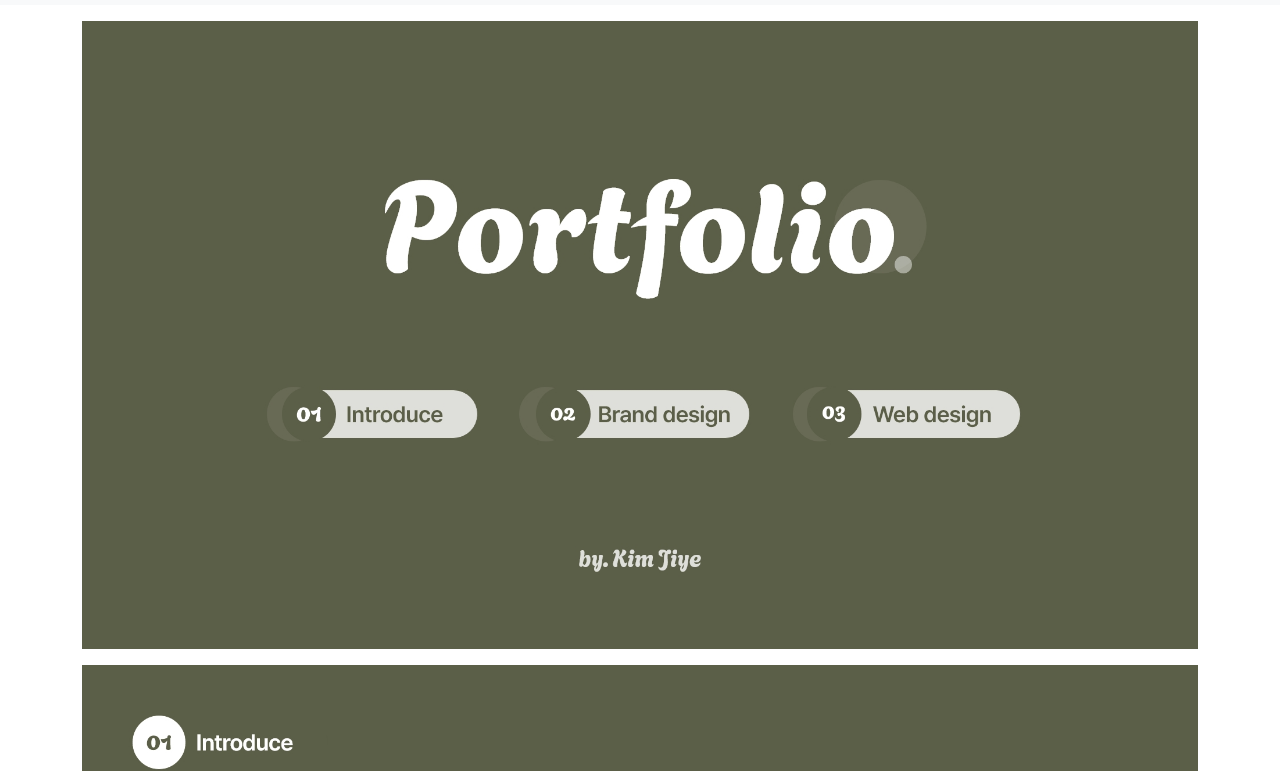
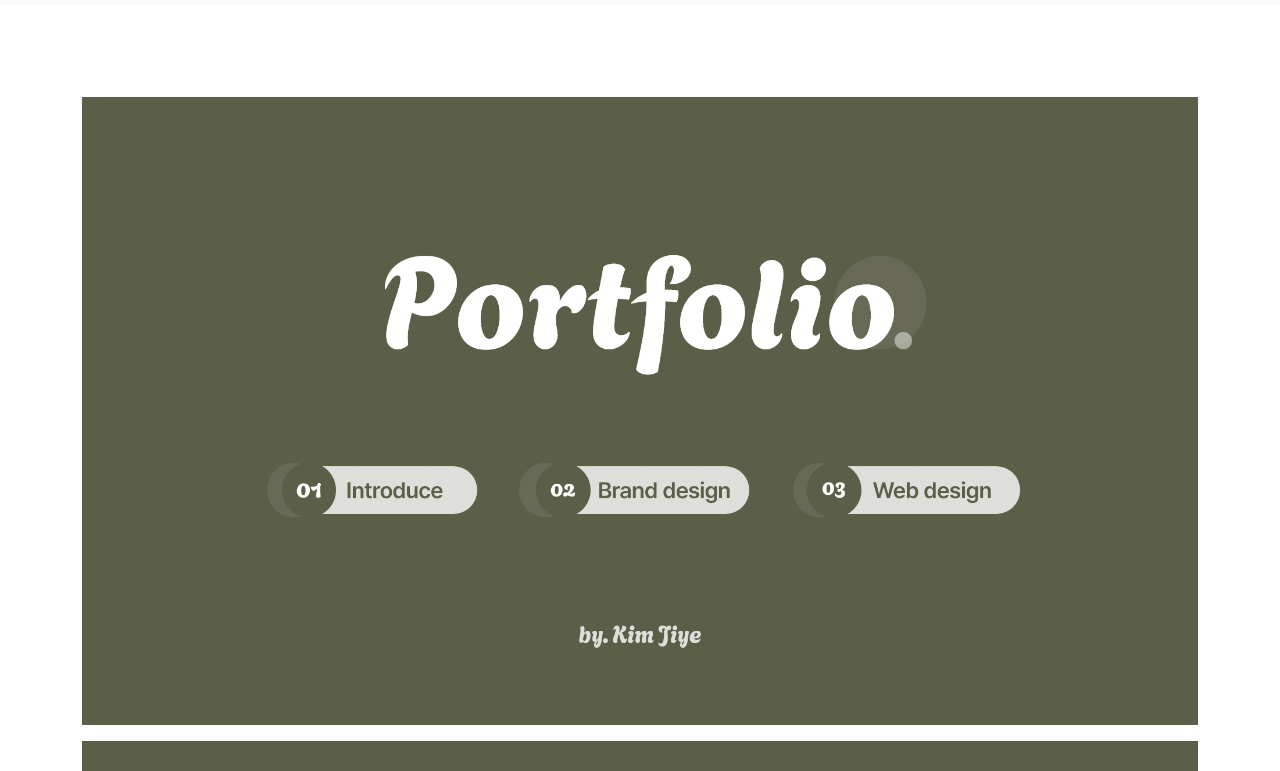
Before and after one commit to jiuuea/design-portfolio, a plain HTML site: page index.html in a window 1280 px wide. Shown: the part 51-822 px from the top of the page. Drawn offline with nearby package versions, Linux system fonts and the light colour scheme.

Commit message:
Add files via upload

```diff
--- a/index.html
+++ b/index.html
@@ -15,6 +15,7 @@
 <style>
     body {
         position: relative;
+        padding-top: 56px;
     }
 
     .nav-pills .nav-link.active,
@@ -35,7 +36,7 @@
     }
 
     #scrollbody {
-        padding-top: 56px;
+        padding-top: 76px;
     }
 
 
```
